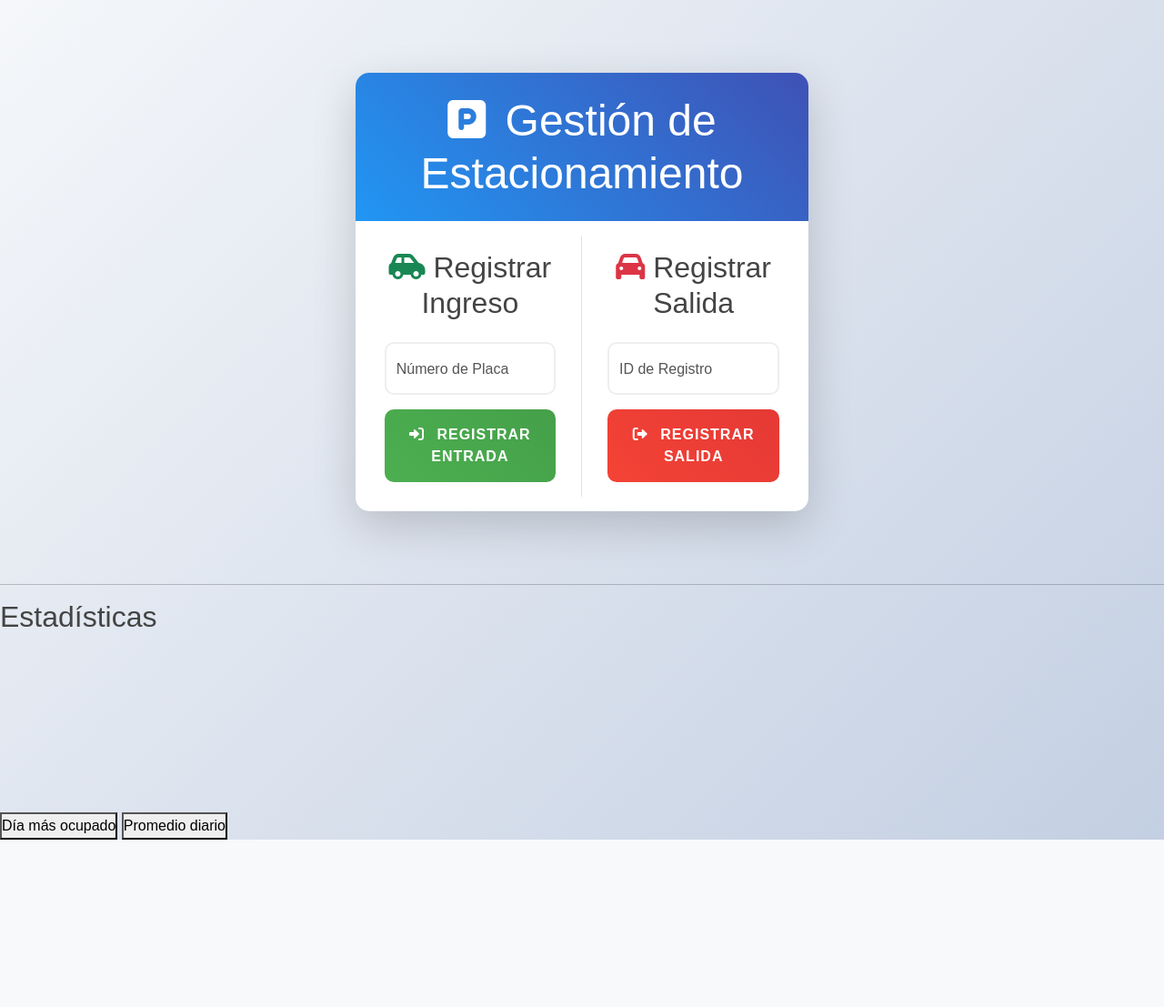
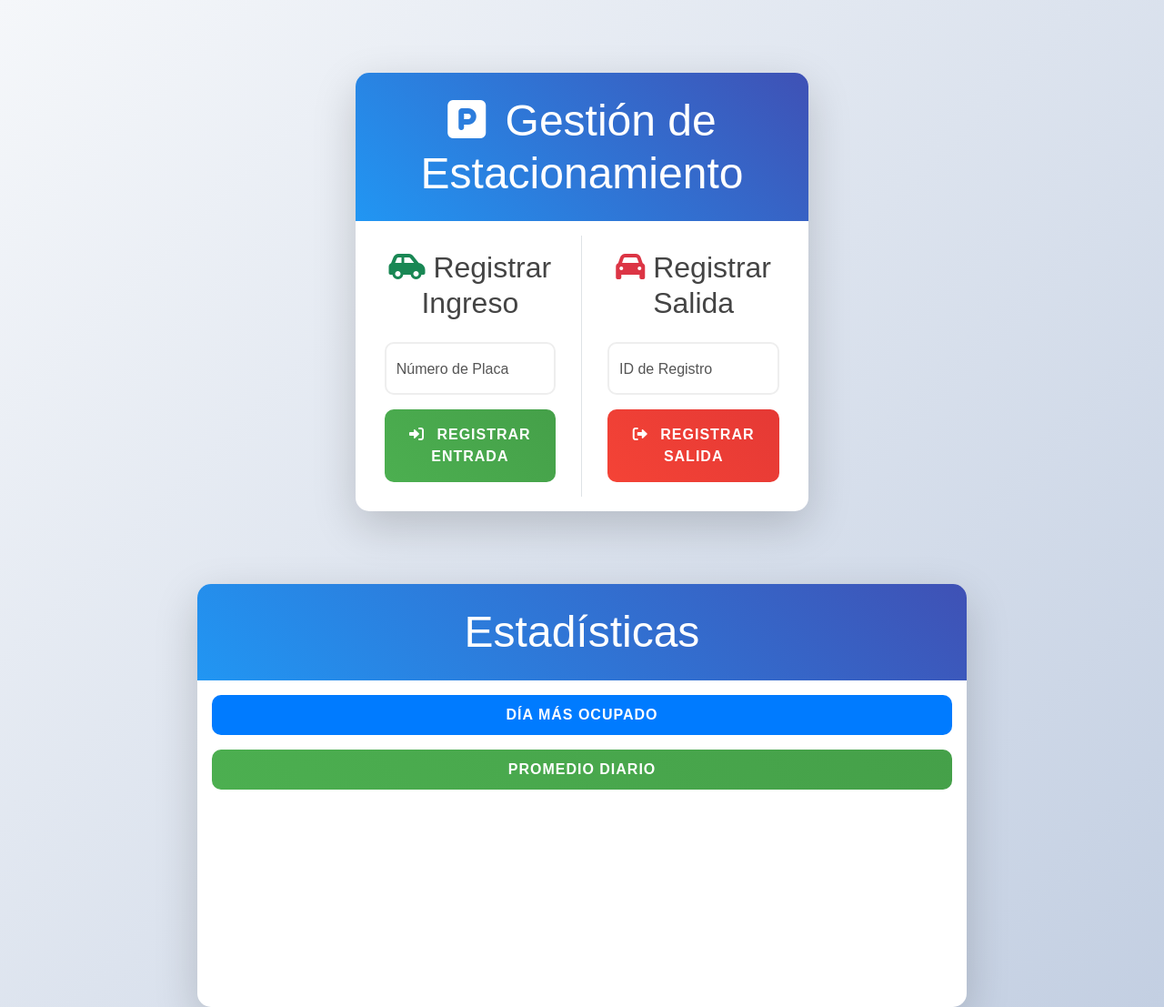
Before and after one commit to aYaucen/proyecto-integracion-estacionamiento, a plain HTML site: page frontend/index.html in a window 1280 px wide. Shown: the whole page at 91% size. Before the commit the page ends 923 px from the top, so only its background shows below. Drawn offline with nearby package versions, Linux system fonts and the light colour scheme; some packages are replaced by stand-ins of ours; a script that the page names is missing.

Commit message:
estilo estadisticas

```diff
--- a/frontend/index.html
+++ b/frontend/index.html
@@ -87,17 +87,33 @@
       </div>
     </div>
 
+    <div class="row justify-content-center">
+      <div class="col-md-8">
+        <div class="card shadow-lg">
+          <div class="card-header bg-primary text-white text-center py-4">
+            <h1 class="display-5 mb-0 text-white">Estadísticas</h1>
+          </div>
+          <div class="card-body">
+            <div class="mb-3">
+              <button class="btn btn-primary me-2" onclick="verDiaMasOcupado()">
+                Día más ocupado
+              </button>
+              <div id="ver-mas-ocupado"></div>
+            </div>
+            <button class="btn btn-success mb-3" onclick="verPromedio()">
+              Promedio diario
+            </button>
+            <canvas id="grafico" width="400" height="200" class=""></canvas>
+          </div>
+        </div>
+      </div>
+    </div>
+    <script src="https://cdn.jsdelivr.net/npm/chart.js"></script>
+
     <!-- Bootstrap Bundle con Popper -->
     <script src="https://cdn.jsdelivr.net/npm/bootstrap@5.3.2/dist/js/bootstrap.bundle.min.js"></script>
     <!-- Sweet Alert 2 para alertas más bonitas -->
     <script src="https://cdn.jsdelivr.net/npm/sweetalert2@11"></script>
     <script src="js/scripts.js"></script>
-
-    <hr />
-    <h2>Estadísticas</h2>
-    <button onclick="verDiaMasOcupado()">Día más ocupado</button>
-    <button onclick="verPromedio()">Promedio diario</button>
-    <canvas id="grafico" width="400" height="200"></canvas>
-    <script src="https://cdn.jsdelivr.net/npm/chart.js"></script>
   </body>
 </html>
--- a/frontend/js/scripts.js
+++ b/frontend/js/scripts.js
@@ -90,12 +90,30 @@ function registrarSalida() {
     });
 }
 
-function verDiaMasOcupado() {
-  fetch("http://localhost:5001/estadisticas/dia-mas-ocupado")
-    .then((res) => res.json())
-    .then((data) => {
-      alert(`Día más ocupado: ${data.dia} con ${data.total} ingresos`);
+async function verDiaMasOcupado() {
+  const response = await fetch(
+    "http://localhost:5001/estadisticas/dia-mas-ocupado",
+  );
+
+  const data = await response.json();
+  if (!data || !data.dia) {
+    Swal.fire({
+      icon: "info",
+      title: "Información",
+      text: "No hay datos disponibles para mostrar.",
     });
+    return;
+  }
+  const div = document.getElementById("ver-mas-ocupado");
+  div.innerHTML = `
+      <div class="card border-primary mb-3">
+        <div class="card-body">
+          <h3 class="card-title">El día más ocupado fue:</h3>
+          <p class="card-text fw-bold">${data.dia}</p>
+          <p class="card-text">Total de ingresos: <span class="badge bg-success">${data.total}</span></p>
+        </div>
+      </div>
+    `;
 }
 
 function verPromedio() {
```
